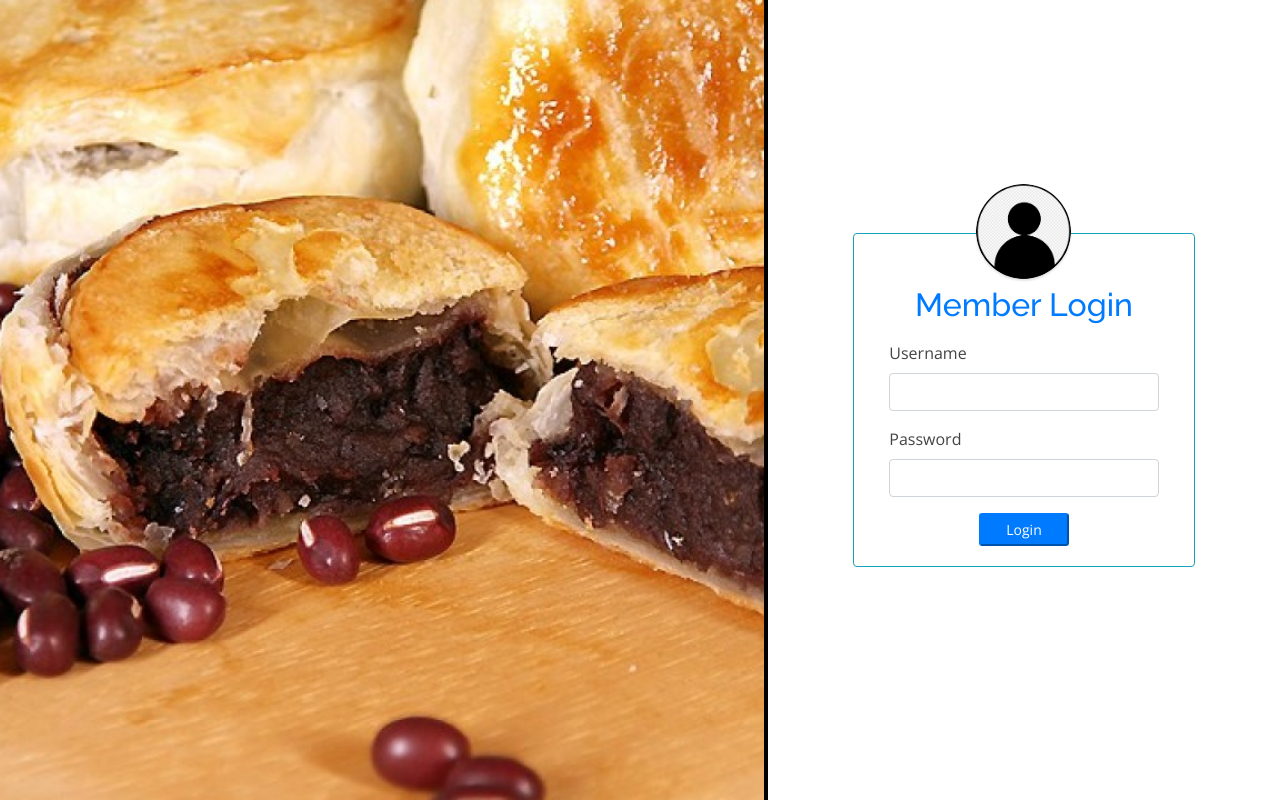
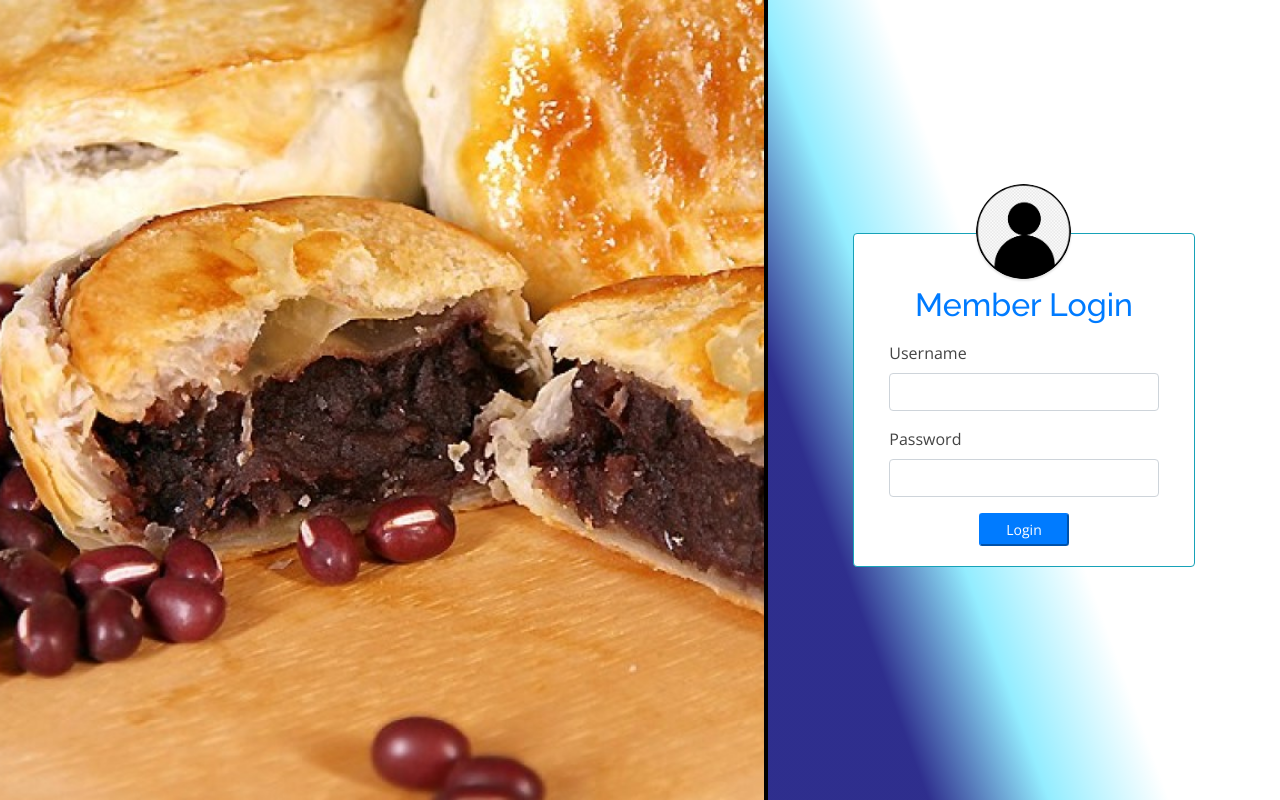
Before and after one commit to liebeGOTT01/guidedStudy_grp3A, a PHP site: page /login.php in a window 1280 px wide. Run offline with PHP 8.4, Linux system fonts and the light colour scheme; data comes from the database, SQL or seed files in the repository; some libraries are stand-ins or nearby versions.

Commit message:
login form

```diff
--- a/login.php
+++ b/login.php
@@ -38,9 +38,11 @@ $query = $conn->query("SELECT * FROM system_settings limit 1")->fetch_array();
 		right:0;
 		width:40%;
 		height: calc(100%);
-		background:white;
 		display: flex;
 		align-items: center;
+		background: rgb(9,9,121);
+		background: linear-gradient(70deg, rgba(9,9,121,0.8463760504201681) 20%, rgba(0,212,255,0.4234068627450981) 35%, rgba(0,212,255,0) 50%);
+		background-size: cover
 	}
 	#login-left{
 		position: absolute;
@@ -89,7 +91,7 @@ $query = $conn->query("SELECT * FROM system_settings limit 1")->fetch_array();
 <body>
 
 
-  <main id="main" class="bg-dark">
+  <main id="main">
   		<div id="login-left">
   		</div>
   		<div id="login-right">
```
